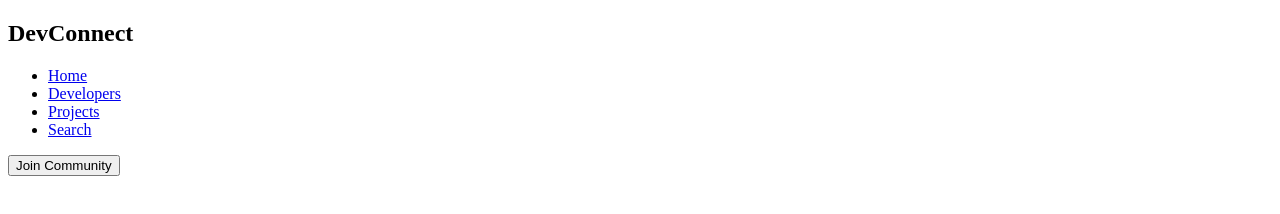
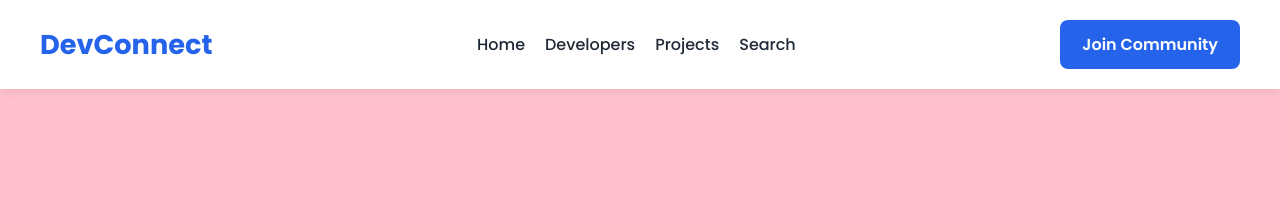
Before and after one commit to DebangshiKarmakar/DevConnect, a plain HTML site: page index.html in a window 1280 px wide. Drawn offline with Linux system fonts and the light colour scheme; files that its build step writes are made by us from their sources.

Commit message:
Build responsive navigation bar

```diff
--- a/css/navbar.css
+++ b/css/navbar.css
@@ -0,0 +1,109 @@
+/* ==========================
+   NAVBAR
+========================== */
+body {
+  background: pink !important;
+}
+
+
+.navbar{
+
+    width:100%;
+
+    display:flex;
+
+    justify-content:space-between;
+
+    align-items:center;
+
+    padding:20px 40px;
+
+    background:white;
+
+    box-shadow:0 2px 10px rgba(0,0,0,0.08);
+
+    position:sticky;
+
+    top:0;
+
+    z-index:1000;
+
+}
+
+
+/* ==========================
+   LOGO
+========================== */
+
+.logo h1{
+
+    color:var(--primary-color);
+
+    font-size:1.7rem;
+
+    font-weight:700;
+
+}
+
+
+/* ==========================
+   NAV LINKS
+========================== */
+
+.nav-links{
+
+    display:flex;
+
+    gap:20px;
+
+}
+
+
+.nav-links a{
+
+    font-size:1rem;
+
+    font-weight:500;
+
+    transition:0.3s;
+
+}
+
+
+.nav-links a:hover{
+
+    color:var(--primary-color);
+
+}
+
+
+/* ==========================
+   BUTTON
+========================== */
+
+.join-btn{
+
+    padding:12px 22px;
+
+    border:none;
+
+    border-radius:8px;
+
+    background:var(--primary-color);
+
+    color:white;
+
+    font-size:1rem;
+
+    font-weight:600;
+
+    transition:0.3s;
+
+}
+
+
+.join-btn:hover{
+
+    background:var(--secondary-color);
+
+}
--- a/css/style.css
+++ b/css/style.css
@@ -0,0 +1,114 @@
+/* ===========================
+   GOOGLE FONT
+=========================== */
+@import url('https://fonts.googleapis.com/css2?family=Poppins:wght@300;400;500;600;700;800&display=swap');
+
+
+/* ===========================
+   RESET DEFAULT STYLES
+=========================== */
+
+*{
+    margin:0;
+    padding:0;
+    box-sizing:border-box;
+}
+
+
+/* ===========================
+   GLOBAL VARIABLES
+=========================== */
+
+:root{
+
+    --primary-color:#2563eb;
+
+    --secondary-color:#1e40af;
+
+    --background-color:#f8fafc;
+
+    --text-color:#1f2937;
+
+    --white:#ffffff;
+
+    --light-gray:#e5e7eb;
+
+    --dark-gray:#6b7280;
+
+}
+
+
+/* ===========================
+   BODY
+=========================== */
+
+body{
+
+    font-family:'Poppins',sans-serif;
+
+    background:var(--background-color);
+
+    color:var(--text-color);
+
+    line-height:1.6;
+
+}
+
+
+/* ===========================
+   LINKS
+=========================== */
+
+a{
+
+    text-decoration:none;
+
+    color:inherit;
+
+}
+
+
+/* ===========================
+   LISTS
+=========================== */
+
+ul{
+
+    list-style:none;
+
+}
+
+
+/* ===========================
+   IMAGES
+=========================== */
+
+img{
+
+    max-width:100%;
+
+    display:block;
+
+}
+
+
+/* ===========================
+   BUTTON
+=========================== */
+
+button{
+
+    font-family:inherit;
+
+    cursor:pointer;
+
+}
+
+/*===========================
+   Reusable Containers
+============================*/
+.container{
+    width:min(90%,1200px);
+    margin:0 auto;
+
+}
--- a/index.html
+++ b/index.html
@@ -4,10 +4,10 @@
     <meta charset="UTF-8">
     <meta name="viewport" content="width=device-width, initial-scale=1.0">
     <title>DevConnect</title>
-    <link rel="stylesheet" href="styles.css">
-    <link rel="stylesheet" href="navbar.css">
-    <link rel="stylesheet" href="cards.css">
-    <link rel="stylesheet" href="responsive.css">
+    <link rel="stylesheet" href="css/style.css">
+    <link rel="stylesheet" href="css/navbar.css">
+    <link rel="stylesheet" href="css/cards.css">
+    <link rel="stylesheet" href="css/responsive.css">
 </head>
 <body>
     <header>
@@ -21,9 +21,9 @@
                 <li><a href="projects.html">Projects</a></li>
                 <li><a href="search.html">Search</a></li>
             </ul>
-            <div class="nav-button">
-                <button>Join Community</button>
-            </div>
+            <button class="join-btn">
+                Join Community
+            </button>
         </nav>
     </header>
 </body>
```
